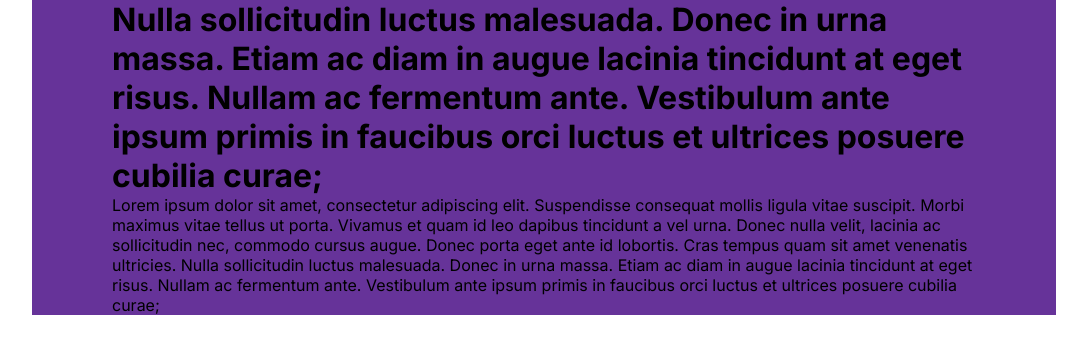
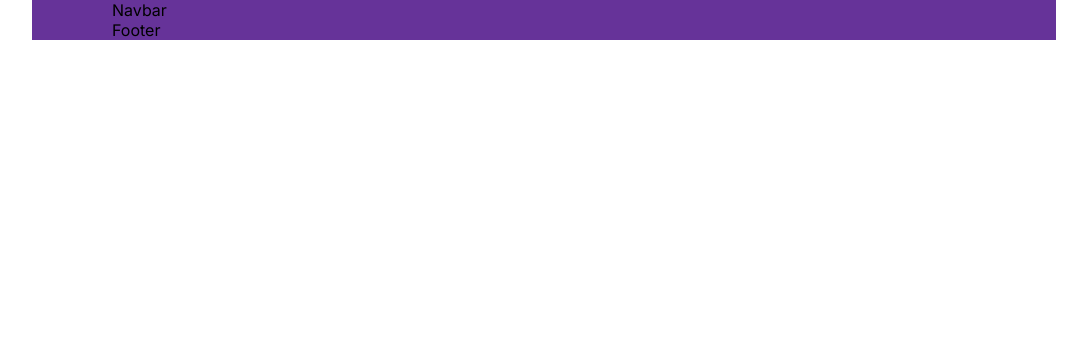
Before and after one commit to sumawav/blogapp, a Next.js app: page / in a window 1280 px wide. Shown: the top 354 px of the page, without its empty margins (96-1183 px from the left). Built offline with nearby package versions, Linux system fonts and the light colour scheme.

Commit message:
adds basic footer

```diff
--- a/src/app/page.jsx
+++ b/src/app/page.jsx
@@ -1,27 +1,13 @@
 import Link from 'next/link';
 import styles from './homepage.module.css';
+import Navbar from '@/components/navbar/Navbar';
+import Footer from '@/components/footer/Footer';
 
 export default function Home() {
     return (
         <div>
-            <Link href="/">
-                <h1>
-                    Nulla sollicitudin luctus malesuada. Donec in urna massa.
-                    Etiam ac diam in augue lacinia tincidunt at eget risus.
-                    Nullam ac fermentum ante. Vestibulum ante ipsum primis in
-                    faucibus orci luctus et ultrices posuere cubilia curae;
-                </h1>
-                Lorem ipsum dolor sit amet, consectetur adipiscing elit.
-                Suspendisse consequat mollis ligula vitae suscipit. Morbi
-                maximus vitae tellus ut porta. Vivamus et quam id leo dapibus
-                tincidunt a vel urna. Donec nulla velit, lacinia ac sollicitudin
-                nec, commodo cursus augue. Donec porta eget ante id lobortis.
-                Cras tempus quam sit amet venenatis ultricies. Nulla
-                sollicitudin luctus malesuada. Donec in urna massa. Etiam ac
-                diam in augue lacinia tincidunt at eget risus. Nullam ac
-                fermentum ante. Vestibulum ante ipsum primis in faucibus orci
-                luctus et ultrices posuere cubilia curae;
-            </Link>
+            <Navbar />
+            <Footer />
         </div>
     );
 }
--- /dev/null
+++ b/src/components/footer/Footer.jsx
@@ -0,0 +1,8 @@
+import React from 'react';
+import styles from './footer.module.css';
+
+const Footer = () => {
+    return <div className={styles.container}>Footer</div>;
+};
+
+export default Footer;
--- a/src/components/navbar/navbar.jsx
+++ b/src/components/navbar/navbar.jsx
@@ -1,6 +1,8 @@
 import React from 'react';
-const NavBar = () => {
-    return <div>Navbar</div>;
+import styles from './navbar.module.css';
+
+const Navbar = () => {
+    return <div className={styles.container}>Navbar</div>;
 };
 
-export default NavBar;
+export default Navbar;
```
Also changed, not shown: src/components/footer/footer.module.css (added).
